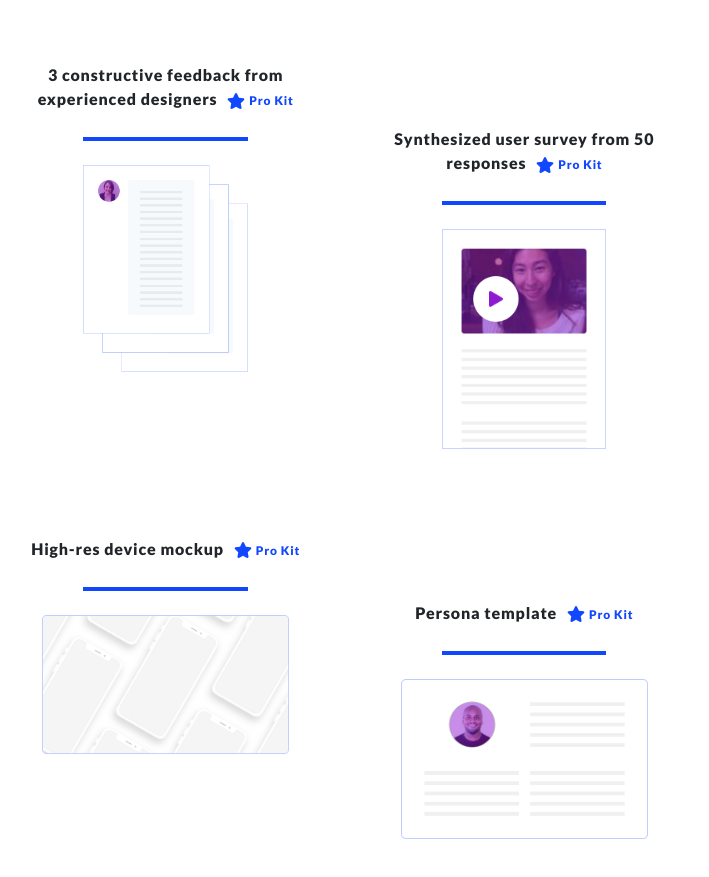
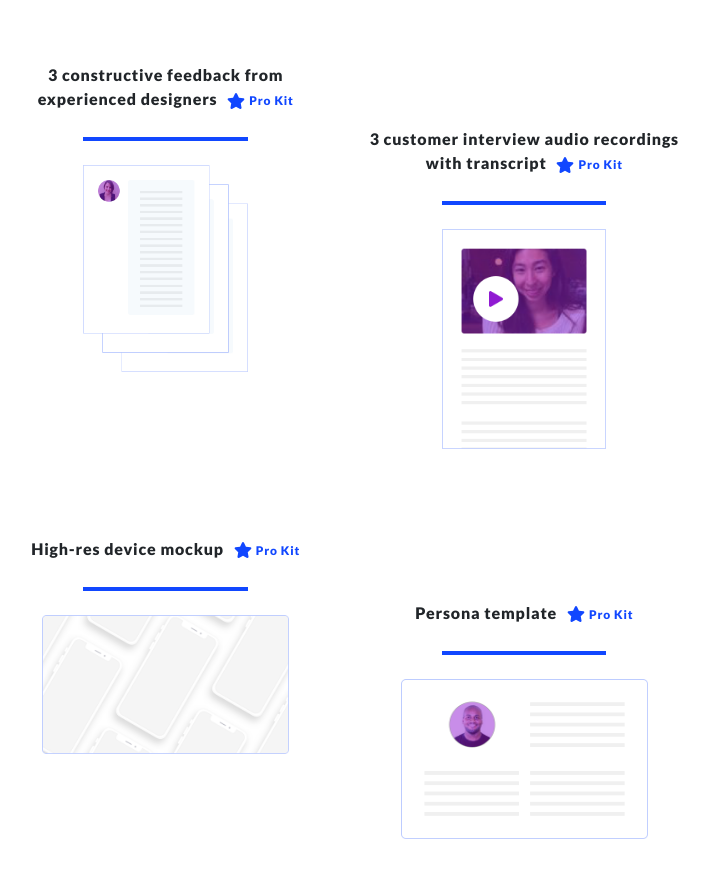
Before and after one commit to yachinyou/ux-supercharge, a React (Create React App) app: page / in a window 1280 px wide. Shown: the part 4940-5817 px from the top of the page, without its empty margins (295-1004 px from the left). Built offline with nearby package versions, Linux system fonts and the light colour scheme.

Commit message:
update typo

```diff
--- a/src/App.js
+++ b/src/App.js
@@ -14,10 +14,11 @@ import AboutPage from './Components/About/About';
 import { library } from '@fortawesome/fontawesome-svg-core';
 import { FontAwesomeIcon } from '@fortawesome/react-fontawesome';
 import { faCheckCircle, faStar } from '@fortawesome/free-solid-svg-icons';
+import ReactGA from 'react-ga';
+
 library.add(faCheckCircle, faStar);
 
 //Update Google analytics
-import ReactGA from 'react-ga';
 ReactGA.initialize('UA-648673-29');
 ReactGA.pageview(window.location.pathname + window.location.search);
 
--- a/src/Components/SellSheet/SellSheet.js
+++ b/src/Components/SellSheet/SellSheet.js
@@ -171,7 +171,7 @@ class SellSheet extends Component {
                             <img className="width-50" src={itemFeedback} alt="3 constructive feedback from experienced designers" />
                         </div>
                         <div className="col-xl-4 col-lg-4 col-md-4 col-sm-12 col-12 product-item brick">
-                            <h4>Synthesized user survey from 50 responses <span className="pro-kit-tag"><FontAwesomeIcon icon="star" color="#1147FF" size="lg" />Pro Kit</span></h4>
+                            <h4>3 customer interview audio recordings with transcript <span className="pro-kit-tag"><FontAwesomeIcon icon="star" color="#1147FF" size="lg" />Pro Kit</span></h4>
                             <div className="blue-deco-line"></div>
                             <img className="width-50" src={itemInterviewVideo} alt="synthesized user survey from 50 responses" />
                         </div>
```
Also changed, not shown: 7 other files (tests, documents, lock files or other folders).
